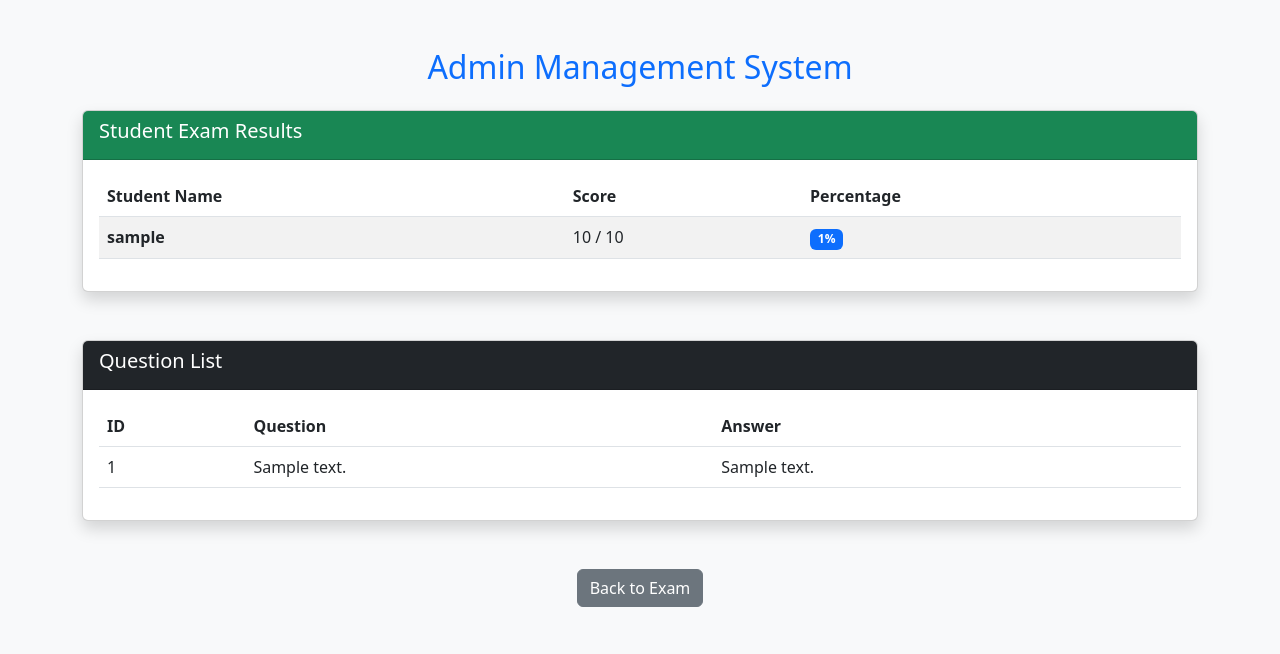
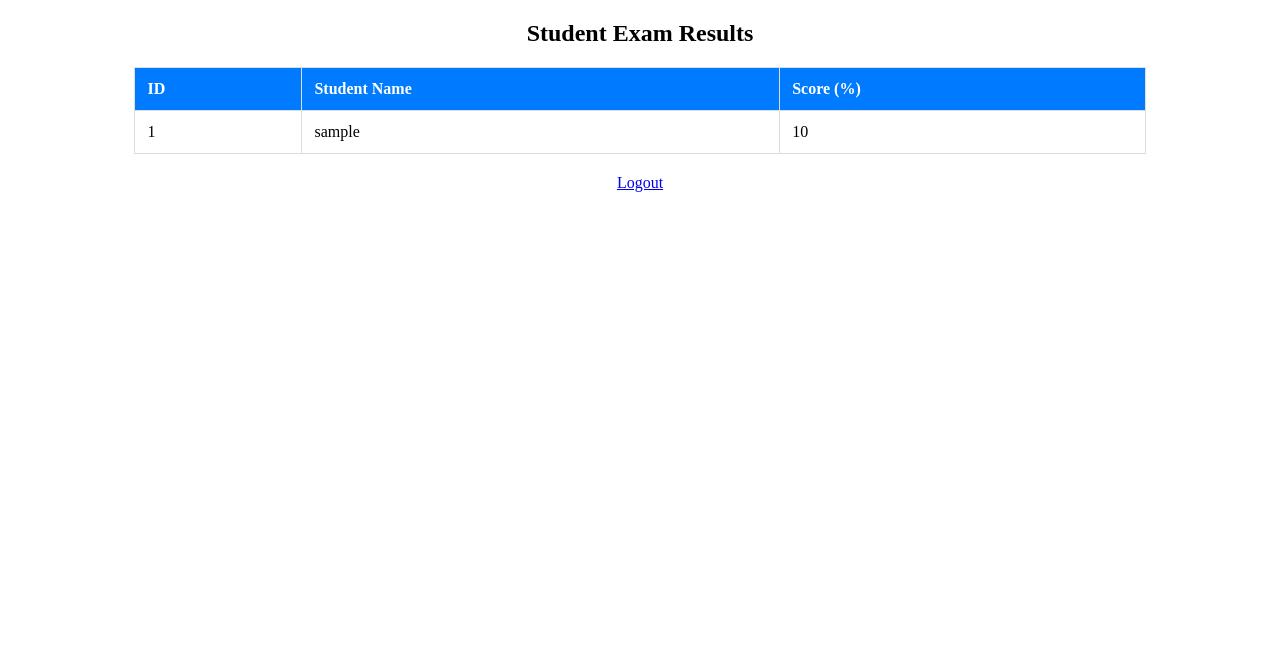
Before and after one commit to mesfinchalnew-creator/online-exam-system, a Flask app: template templates/admin.html in a window 1280 px wide. Shown: the top 654 px of the page. Run offline with Flask 3, Linux system fonts and the light colour scheme; tables that the repository leaves empty hold one stand-in row (values such as "Sample post"); the template is opened without the code that fills it: values that come from a table or form of the project are taken from there, most other values are stand-ins (such as "Sample title", 1, 10 or a date in 2020).

Commit message:
Update admin.html

```diff
--- a/templates/admin.html
+++ b/templates/admin.html
@@ -1,53 +1,30 @@
 <!DOCTYPE html>
 <html>
 <head>
-    <title>Admin Dashboard</title>
-    <link rel="stylesheet" href="https://cdn.jsdelivr.net/npm/bootstrap@5.3.0/dist/css/bootstrap.min.css">
+    <title>Admin Panel - Results</title>
+    <style>
+        table { width: 80%; border-collapse: collapse; margin: 20px auto; }
+        th, td { border: 1px solid #ddd; padding: 12px; text-align: left; }
+        th { background-color: #007bff; color: white; }
+        h2 { text-align: center; }
+    </style>
 </head>
-<body class="bg-light">
-    <div class="container mt-5">
-        <h2 class="text-center text-primary mb-4">Admin Management System</h2>
-
-        <div class="card shadow mb-5">
-            <div class="card-header bg-success text-white"><h5>Student Exam Results</h5></div>
-            <div class="card-body">
-                <table class="table table-striped">
-                    <thead>
+<body>
+    <h2>Student Exam Results</h2>
+    <table>
         <tr>
+            <th>ID</th>
             <th>Student Name</th>
-                            <th>Score</th>
-                            <th>Percentage</th>
+            <th>Score (%)</th>
         </tr>
-                    </thead>
-                    <tbody>
-                        {% for r in results %}
+        {% for s in students %}
         <tr>
-                            <td class="fw-bold">{{ r.username }}</td>
-                            <td>{{ r.score }} / {{ r.total }}</td>
-                            <td><span class="badge bg-primary">{{ r.percentage }}%</span></td>
+            <td>{{ s.id }}</td>
+            <td>{{ s.username }}</td>
+            <td>{{ s.score }}</td>
         </tr>
         {% endfor %}
-                    </tbody>
     </table>
-            </div>
-        </div>
-
-        <div class="card shadow mb-5">
-            <div class="card-header bg-dark text-white"><h5>Question List</h5></div>
-            <div class="card-body">
-                <table class="table">
-                    <thead>
-                        <tr><th>ID</th><th>Question</th><th>Answer</th></tr>
-                    </thead>
-                    <tbody>
-                        {% for q in questions %}
-                        <tr><td>{{ q.id }}</td><td>{{ q.text }}</td><td>{{ q.correct_answer }}</td></tr>
-                        {% endfor %}
-                    </tbody>
-                </table>
-            </div>
-        </div>
-        <div class="text-center pb-5"><a href="/exam" class="btn btn-secondary">Back to Exam</a></div>
-    </div>
+    <div style="text-align: center;"><a href="/">Logout</a></div>
 </body>
 </html>
```
Lines whose indentation alone changed are shown as unchanged.
